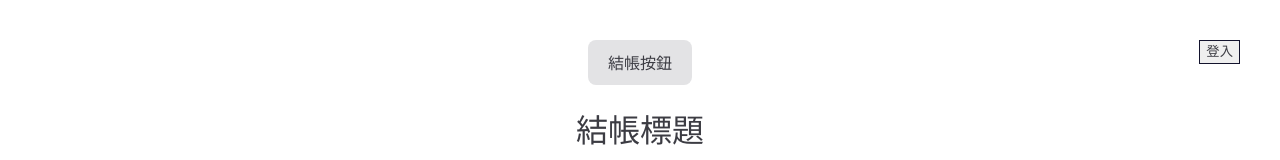
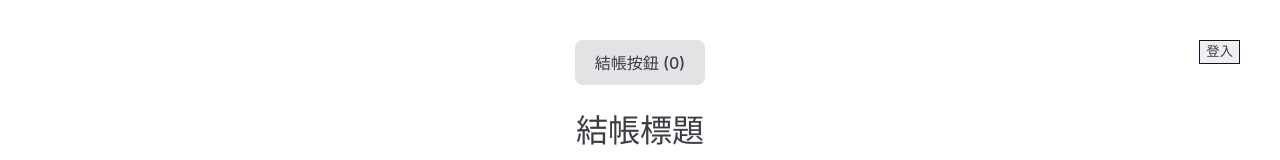
Before and after one commit to lctech-jeff/vite-vue-ce, a Vue app: page / in a window 1280 px wide. Shown: the top 160 px of the page. Built offline with nearby package versions, Linux system fonts and the light colour scheme.

Commit message:
更新顯示購物車數量

```diff
--- a/src/components/CheckoutBtn/index.vue
+++ b/src/components/CheckoutBtn/index.vue
@@ -15,7 +15,7 @@ const handleCheckout = async () => {
 </script>
 <template>
   <div>
-    <button type="button" @click="handleCheckout">{{ text }}</button>
+    <button type="button" @click="handleCheckout">{{ text }}&nbsp;({{ cartStorage.cart?.products.length }})</button>
   </div>
 </template>
 
```
